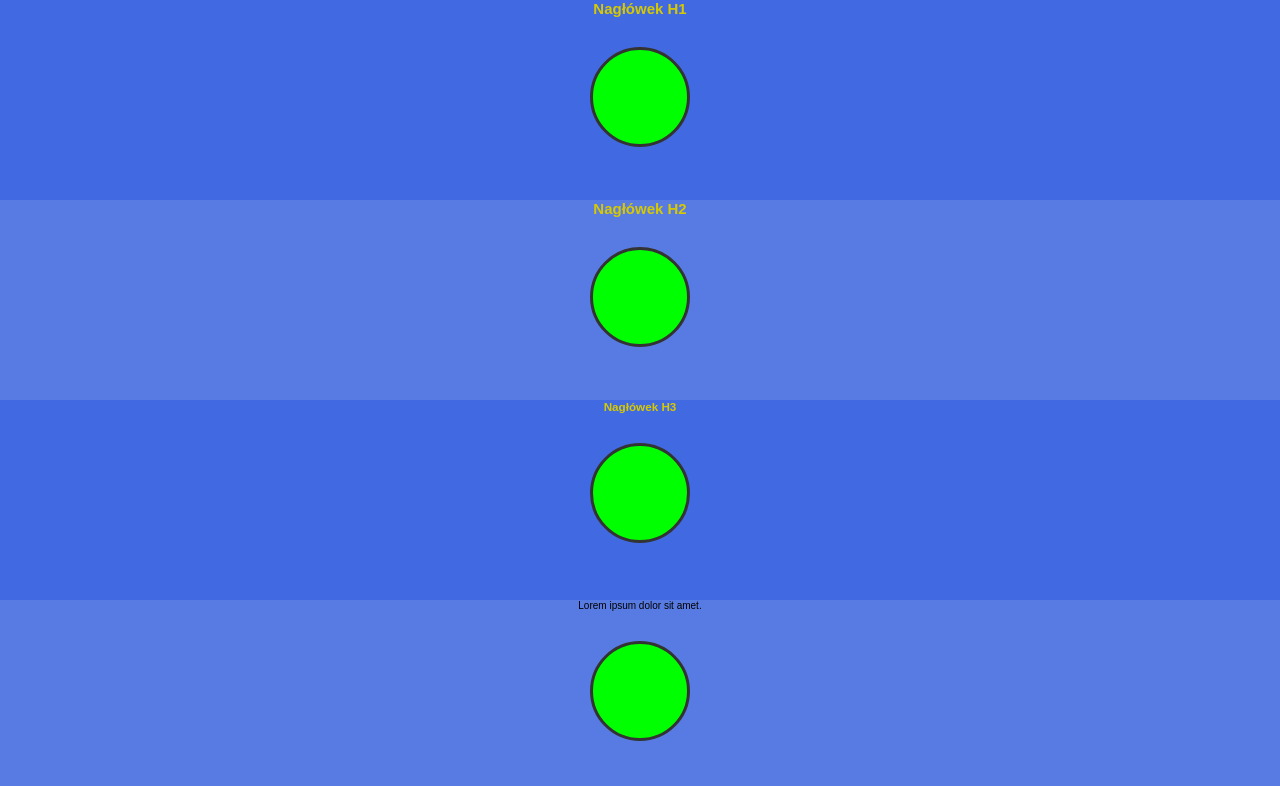
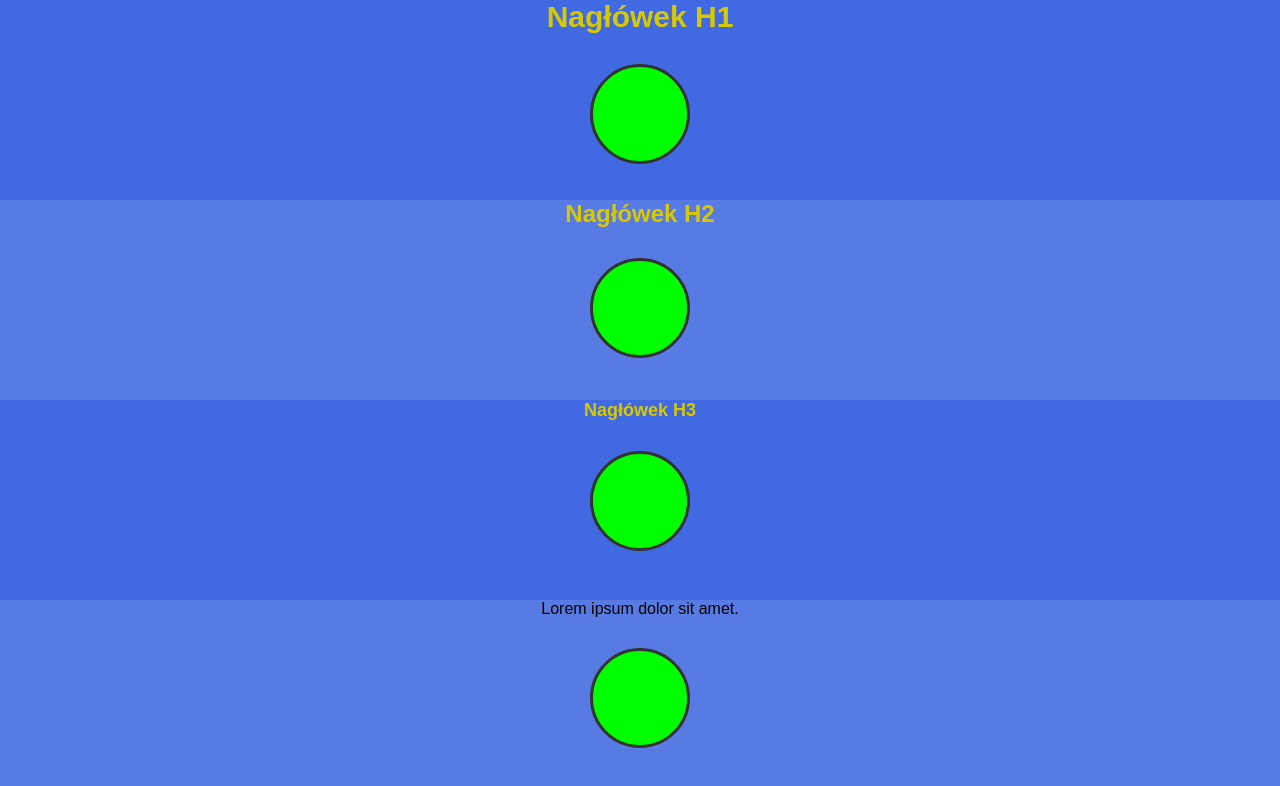
Before and after one commit to Krzysztof-G/Zadanie-sass, a plain HTML site: page index.html in a window 1280 px wide. Drawn offline with Linux system fonts and the light colour scheme.

Commit message:
Add font size

```diff
--- a/sass/style.scss
+++ b/sass/style.scss
@@ -24,13 +24,19 @@ section {
 	width: $width;
 	text-align: center;
 	h1 {
+		font-size: $big;
 		color: $h-color;
 	}
 	h2 {
+		font-size: $medium;
 		color: $h-color;
 	}
 	h3 {
+		font-size: $small;
 		color: $h-color;
+	}
+	p {
+		font-size: $paragraph;
 	}
 	div {
 		@include circle;
```
Also changed, not shown: css/style.css, 1 other file.
